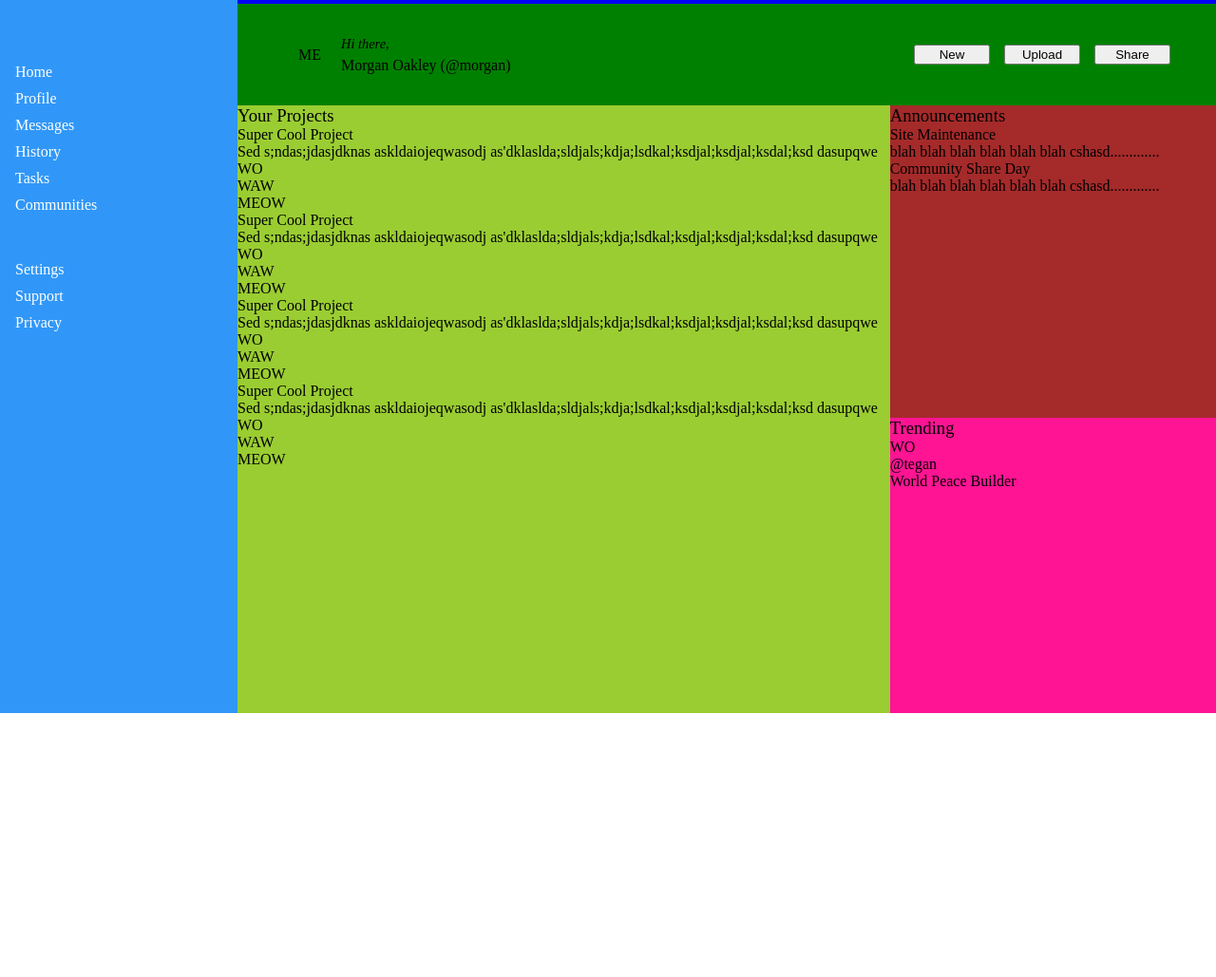
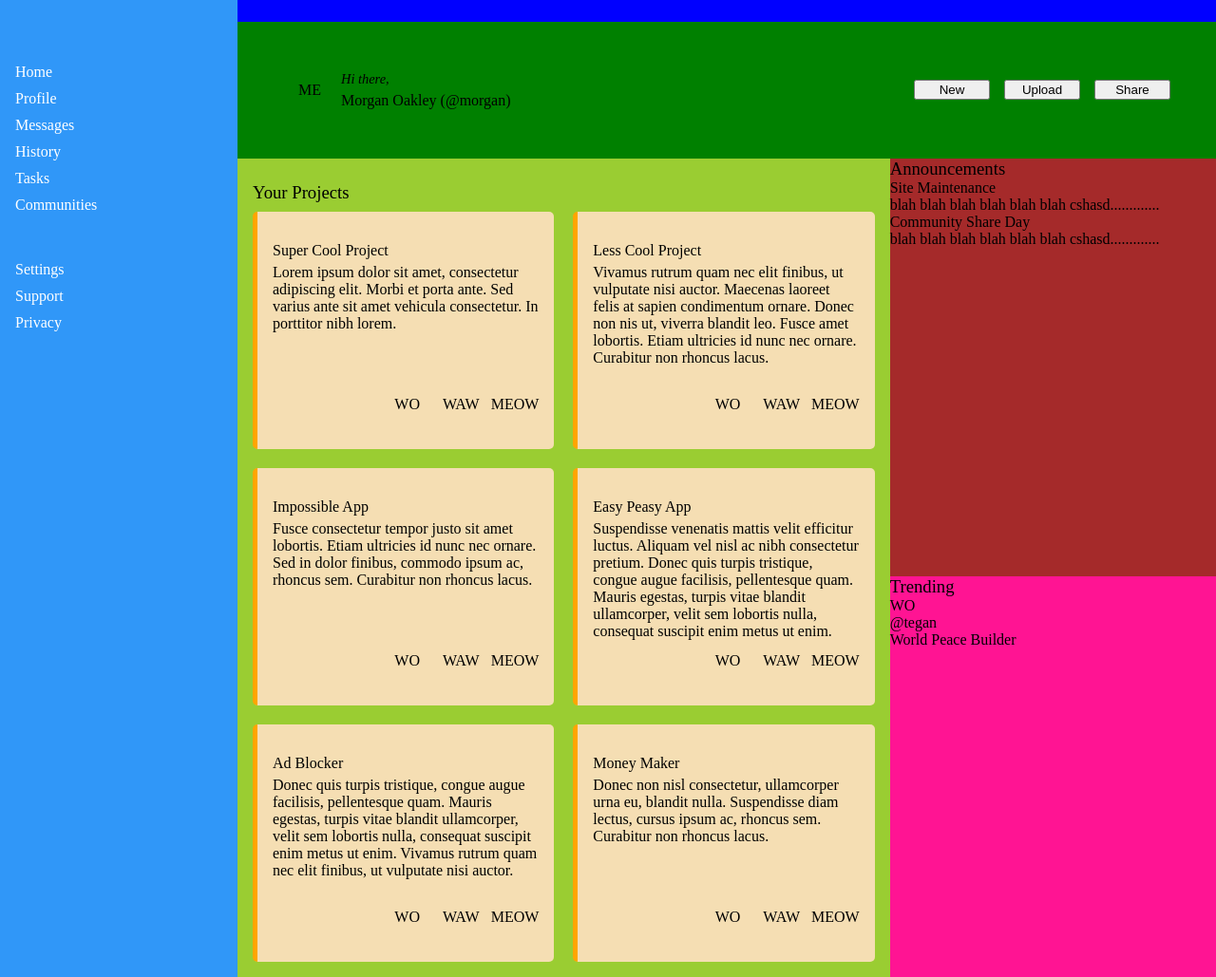
Before and after one commit to gabriel-droidel/admin-dashbord, a plain HTML site: page index.html in a window 1280 px wide. Shown: the part 49-1078 px from the top of the page at 95% size. Before the commit the page ends 800 px from the top, so only its background shows below. Drawn offline with Linux system fonts and the light colour scheme.

Commit message:
Position cards and style card content

```diff
--- a/index.html
+++ b/index.html
@@ -62,12 +62,14 @@
 			<div class="explore">
 				<div class="projects">
 					<h3>Your Projects</h3>
+					<div class="project-list">
 						<div class="project-card">
 							<div class="title">Super Cool Project</div>
-						<div class="description">
-							Sed s;ndas;jdasjdknas askldaiojeqwasodj
-							as'dklaslda;sldjals;kdja;lsdkal;ksdjal;ksdjal;ksdal;ksd dasupqwe
-						</div>
+							<p>
+								Lorem ipsum dolor sit amet, consectetur adipiscing elit. Morbi
+								et porta ante. Sed varius ante sit amet vehicula consectetur. In
+								porttitor nibh lorem.
+							</p>
 							<div class="actions">
 								<div class="star">WO</div>
 								<div class="eye">WAW</div>
@@ -75,11 +77,13 @@
 							</div>
 						</div>
 						<div class="project-card">
-						<div class="title">Super Cool Project</div>
-						<div class="description">
-							Sed s;ndas;jdasjdknas askldaiojeqwasodj
-							as'dklaslda;sldjals;kdja;lsdkal;ksdjal;ksdjal;ksdal;ksd dasupqwe
-						</div>
+							<div class="title">Less Cool Project</div>
+							<p>
+								Vivamus rutrum quam nec elit finibus, ut vulputate nisi auctor.
+								Maecenas laoreet felis at sapien condimentum ornare. Donec non
+								nis ut, viverra blandit leo. Fusce amet lobortis. Etiam
+								ultricies id nunc nec ornare. Curabitur non rhoncus lacus.
+							</p>
 							<div class="actions">
 								<div class="star">WO</div>
 								<div class="eye">WAW</div>
@@ -87,11 +91,12 @@
 							</div>
 						</div>
 						<div class="project-card">
-						<div class="title">Super Cool Project</div>
-						<div class="description">
-							Sed s;ndas;jdasjdknas askldaiojeqwasodj
-							as'dklaslda;sldjals;kdja;lsdkal;ksdjal;ksdjal;ksdal;ksd dasupqwe
-						</div>
+							<div class="title">Impossible App</div>
+							<p>
+								Fusce consectetur tempor justo sit amet lobortis. Etiam
+								ultricies id nunc nec ornare. Sed in dolor finibus, commodo
+								ipsum ac, rhoncus sem. Curabitur non rhoncus lacus.
+							</p>
 							<div class="actions">
 								<div class="star">WO</div>
 								<div class="eye">WAW</div>
@@ -99,15 +104,47 @@
 							</div>
 						</div>
 						<div class="project-card">
-						<div class="title">Super Cool Project</div>
-						<div class="description">
-							Sed s;ndas;jdasjdknas askldaiojeqwasodj
-							as'dklaslda;sldjals;kdja;lsdkal;ksdjal;ksdjal;ksdal;ksd dasupqwe
-						</div>
+							<div class="title">Easy Peasy App</div>
+							<p>
+								Suspendisse venenatis mattis velit efficitur luctus. Aliquam vel
+								nisl ac nibh consectetur pretium. Donec quis turpis tristique,
+								congue augue facilisis, pellentesque quam. Mauris egestas,
+								turpis vitae blandit ullamcorper, velit sem lobortis nulla,
+								consequat suscipit enim metus ut enim.
+							</p>
 							<div class="actions">
 								<div class="star">WO</div>
 								<div class="eye">WAW</div>
 								<div class="share">MEOW</div>
+							</div>
+						</div>
+						<div class="project-card">
+							<div class="title">Ad Blocker</div>
+							<p>
+								Donec quis turpis tristique, congue augue facilisis,
+								pellentesque quam. Mauris egestas, turpis vitae blandit
+								ullamcorper, velit sem lobortis nulla, consequat suscipit enim
+								metus ut enim. Vivamus rutrum quam nec elit finibus, ut
+								vulputate nisi auctor.
+							</p>
+							<div class="actions">
+								<div class="star">WO</div>
+								<div class="eye">WAW</div>
+								<div class="share">MEOW</div>
+							</div>
+						</div>
+						<div class="project-card">
+							<div class="title">Money Maker</div>
+							<p>
+								Donec non nisl consectetur, ullamcorper urna eu, blandit nulla.
+								Suspendisse diam lectus, cursus ipsum ac, rhoncus sem. Curabitur
+								non rhoncus lacus.
+							</p>
+							<div class="actions">
+								<div class="star">WO</div>
+								<div class="eye">WAW</div>
+								<div class="share">MEOW</div>
+							</div>
 						</div>
 					</div>
 				</div>
--- a/style.css
+++ b/style.css
@@ -124,24 +124,51 @@ header .header-bar {
 }
 
 /*Projects*/
-.main-content .explore{
+.main-content .explore {
 	display: grid;
-	grid-template-areas: 'projects announcements'
-	'projects trending';
+	grid-template-areas:
+		'projects announcements'
+		'projects trending';
 	grid-template-columns: 2fr 1fr;
 }
 
-.explore .projects{
+.explore .projects {
 	grid-area: projects;
 	background-color: yellowgreen;
+	display: grid;
+	grid-template-rows: 40px 1fr;
+	padding: 1rem;
+}
+.projects h3 {
+	align-self: center;
+}
+.projects .project-list {
+	display: grid;
+	grid-template-columns: repeat(auto-fit, minmax(300px, 1fr));
+	gap: 20px;
 }
 
-.explore .announcements{
+.project-list .project-card {
+	height: 250px;
+	border-left: solid orange 5px;
+	padding: 2rem 1rem;
+	border-radius: 5px;
+	background-color: wheat;
+	display: grid;
+	grid-template-rows: 1fr 6fr 1fr;
+}
+
+.project-card .actions{
+	justify-self: end;
+	display: grid;
+	grid-template-columns: 1fr 1fr 1fr;
+}
+.explore .announcements {
 	grid-area: announcements;
 	background-color: brown;
 }
 
-.explore .trending{
-	grid-area:trending;
+.explore .trending {
+	grid-area: trending;
 	background-color: deeppink;
 }
```
Lines whose indentation alone changed are shown as unchanged.
